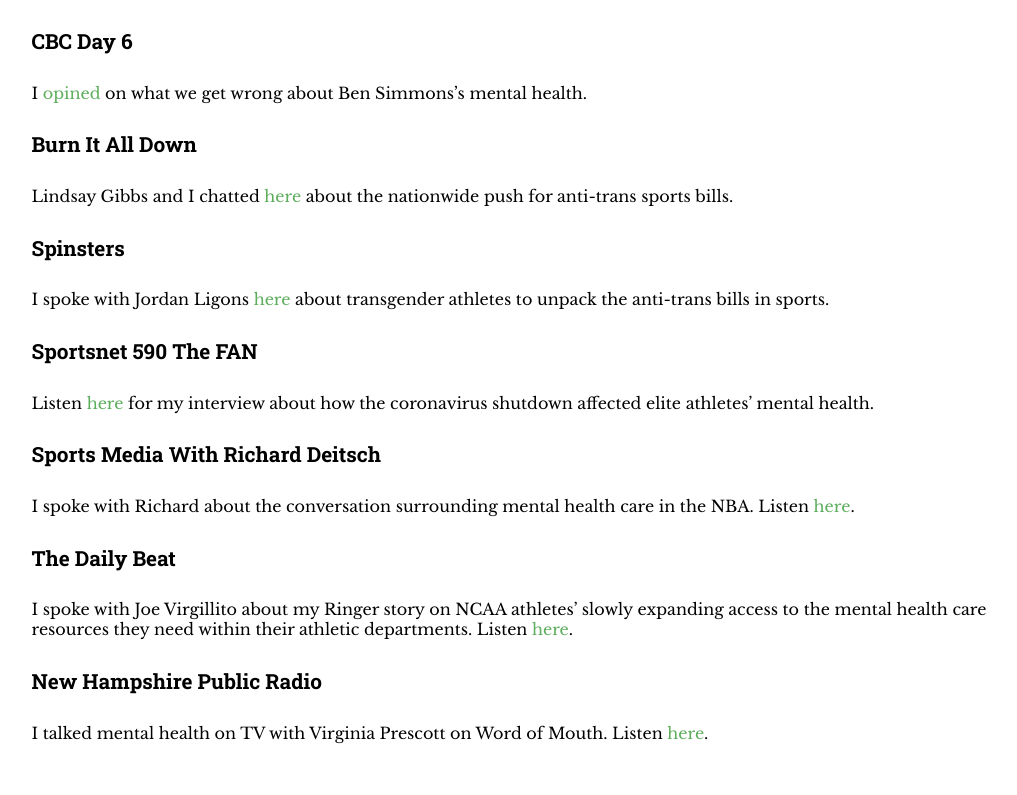
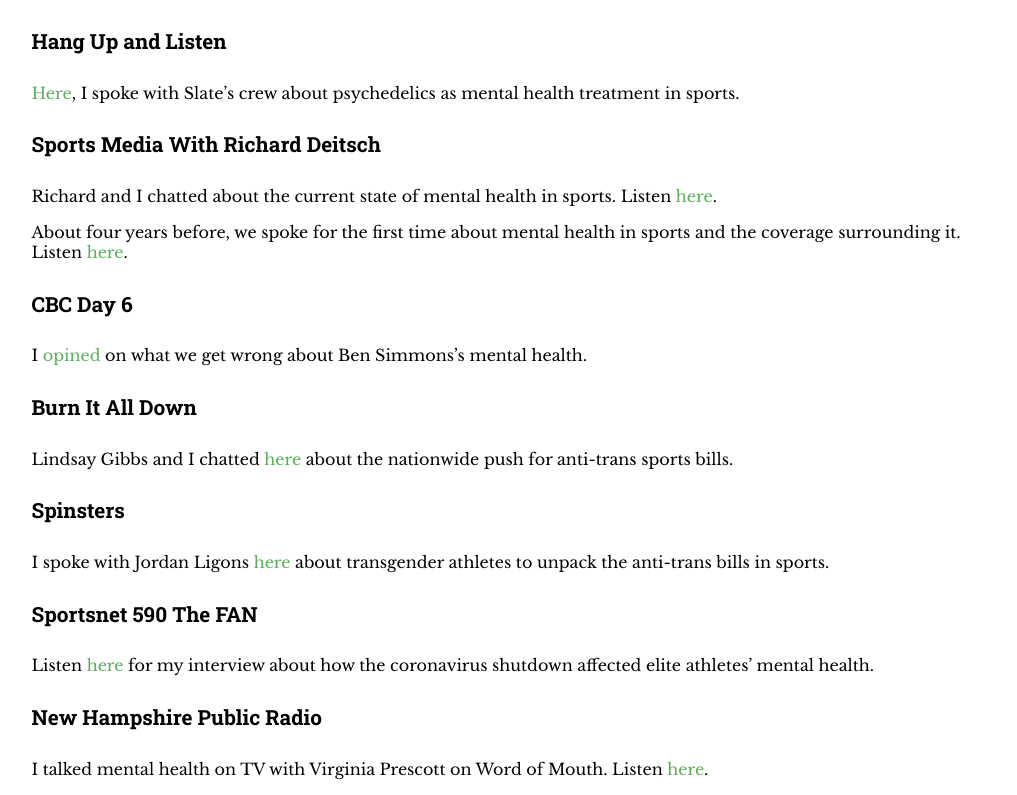
Before and after one commit to jmkliegman/jmkliegman.github.io, a plain HTML site: page media.html in a window 1280 px wide. Shown: the part 182-977 px from the top of the page, without its empty margins (65-1082 px from the left). Before the commit the page ends 952 px from the top, so only its background shows below. Drawn offline with nearby package versions, Linux system fonts and the light colour scheme.

Commit message:
Updates appearances

```diff
--- a/media.html
+++ b/media.html
@@ -42,6 +42,37 @@
 
 
 <div class="container">
+
+
+<h4>
+
+Hang Up and Listen
+
+</h4>
+
+	<p>
+
+		<a href="https://www.stitcher.com/show/sports-media-with-richard-deitsch/episode/soccer-commentator-ian-darke-espn-feature-writer-roberto-andrade-franco-and-sports-illustrated-writer-and-copy-chief-julie-kliegman-205395495" target="blank">Here</a>, I spoke with Slate’s crew about psychedelics as mental health treatment in sports.
+
+	</p>
+
+<h4>
+
+Sports Media With Richard Deitsch
+
+</h4>
+
+	<p>
+
+		Richard and I chatted about the current state of mental health in sports. Listen <a href="https://www.stitcher.com/show/sports-media-with-richard-deitsch/episode/soccer-commentator-ian-darke-espn-feature-writer-roberto-andrade-franco-and-sports-illustrated-writer-and-copy-chief-julie-kliegman-205395495" target="blank">here</a>.
+
+	</p>
+
+	<p>
+
+		About four years before, we spoke for the first time about mental health  in sports and the coverage surrounding it. Listen <a href="https://www.stitcher.com/podcast/cadence13/sports-media-with-richard-deitsch/e/54713794" target="blank">here</a>.
+
+	</p>
 
 <h4>
 
@@ -95,43 +126,6 @@ Sportsnet 590 The FAN
 
 <h4>
 
-<h4>
-
-Sports Media With Richard Deitsch
-
-</h4>
-
-	<p>
-
-		I spoke with Richard about the conversation surrounding mental health care in the NBA. Listen <a href="https://www.stitcher.com/podcast/cadence13/sports-media-with-richard-deitsch/e/54713794" target="blank">here</a>.
-
-	</p>
-
-
-<h4>
-
-The Daily Beat
-
-</h4>
-
-	<p>
-
-		I spoke with Joe Virgillito about my Ringer story on NCAA athletes’ slowly expanding access to the mental health care resources they need within their athletic departments. Listen <a href="http://www.btrtoday.com/listen/thedailybeat/julie-kliegman-on-mental-health-care-for-college-athletes/" target="blank">here</a>.
-
-	</p>
-
-<h4>
-
-	<!--HuffPost Live
-
-</h4>
-
-	<p>
-		I <a href="http://www.huffingtonpost.com/entry/portraying-mental-health-on-tv_us_56799f08e4b0b958f6583e21" target="blank">chatted</a> with Alex Miranda about portrayals of mental health on TV, which I wrote about for <a href="http://www.vulture.com/2015/12/mental-illness-got-some-respect-on-tv-in-2015.html" target="blank">Vulture</a>.
-	</p>-->
-
-<h4>
-
 	New Hampshire Public Radio
 
 </h4>
@@ -139,18 +133,7 @@ The Daily Beat
 	<p>
 
 		I  talked mental health on TV with Virginia Prescott on Word of Mouth. Listen <a href="http://nhpr.org/post/010616-maritime-repo-men-drug-testing-work-mental-illness-tv" target="blank"> here</a>.
-
 	</p>
-
-<h4>
-
-	<!--Bay News 9 and News 13 Orlando
-
-</h4>
-
-	<p>
-		I routinely discussed PolitiFact stories on air in Tampa and Orlando markets. <a href="https://www.youtube.com/watch?v=6J8Ik7dRO9A" target="blank">Here</a> is some of my work. Please <a href="mailto:jmkliegman@gmail.com"> email me</a> if you’d like access to the footage.
-	</p>-->
 
 
 
```
